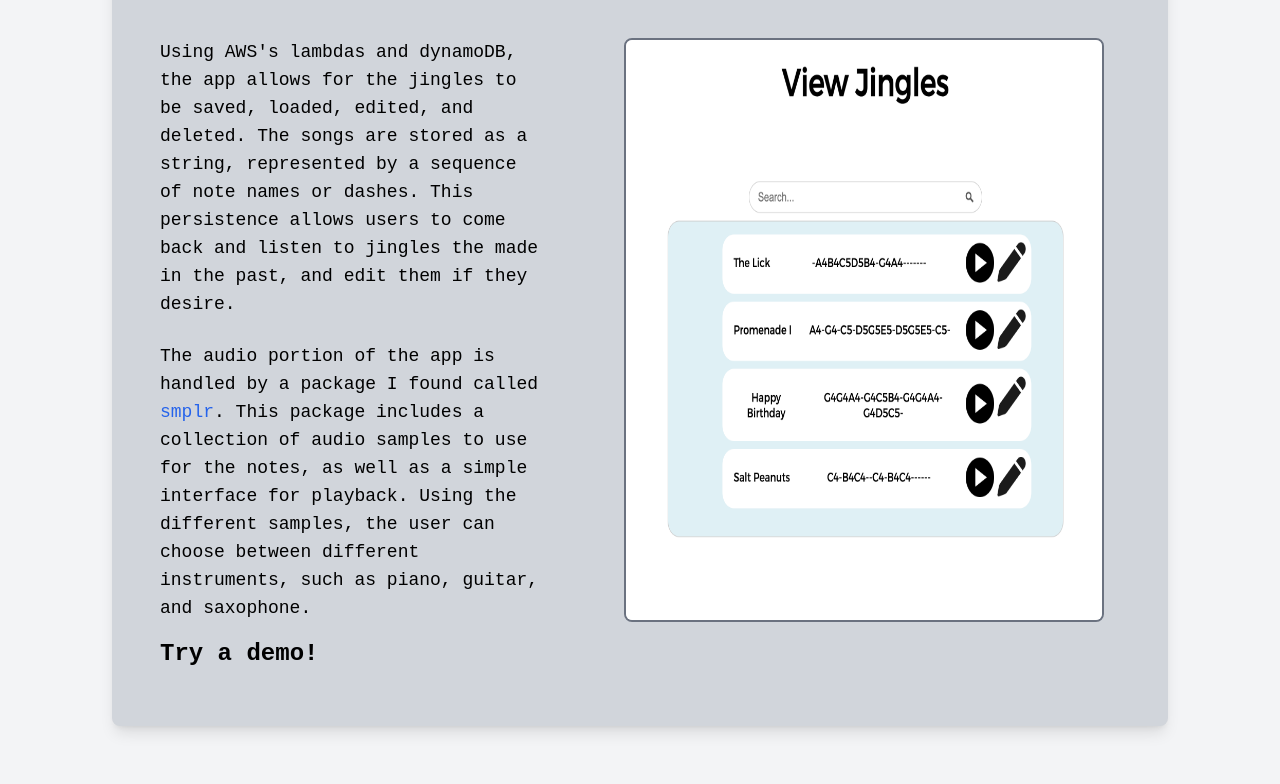
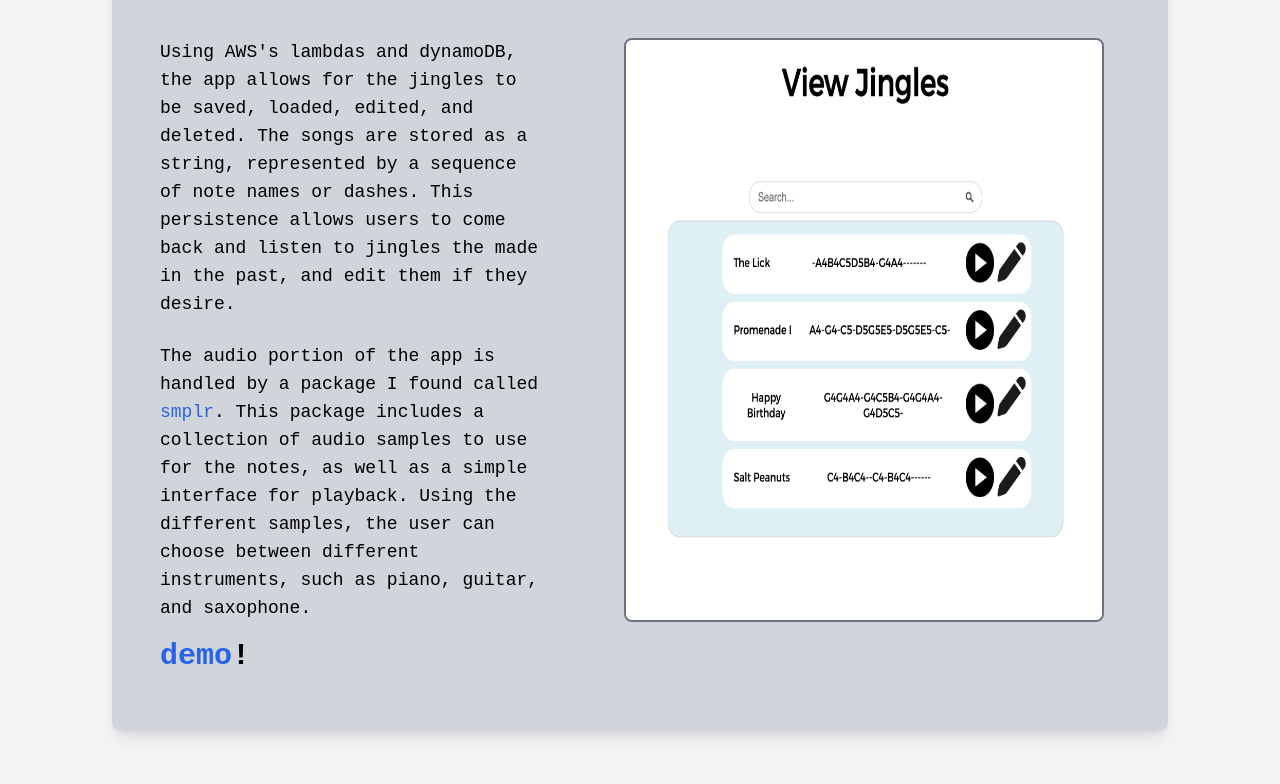
Before and after one commit to austinhunt818/portfolio, a Next.js app: page / in a window 1280 px wide. Shown: the part 2902-3686 px from the top of the page. Built offline with nearby package versions, Linux system fonts and the light colour scheme.

Commit message:
Tweak demo link

```diff
--- a/src/app/components/projects.tsx
+++ b/src/app/components/projects.tsx
@@ -109,8 +109,8 @@ export function Projects() {
                     </div>
                     <img src='screenshots/view-songs_screenshot.png' alt='Screenshot of jingle view and search screen' className='w-1/2 rounded-lg border-2 border-gray-500 dark:border-gray-300' />
                 </div>
-                <h2 className="text-2xl font-semibold mb-2 self-center">
-                    Try a <a href='https://jingle-composer.vercel.app/index.html'>demo</a>!
+                <h2 className="text-3xl font-semibold mb-2 self-center">
+                     <a href='https://jingle-composer.vercel.app/index.html' className="text-blue-600 dark:text-blue-400 hover:underline">demo</a>!
                 </h2>
             </div>
 
```
